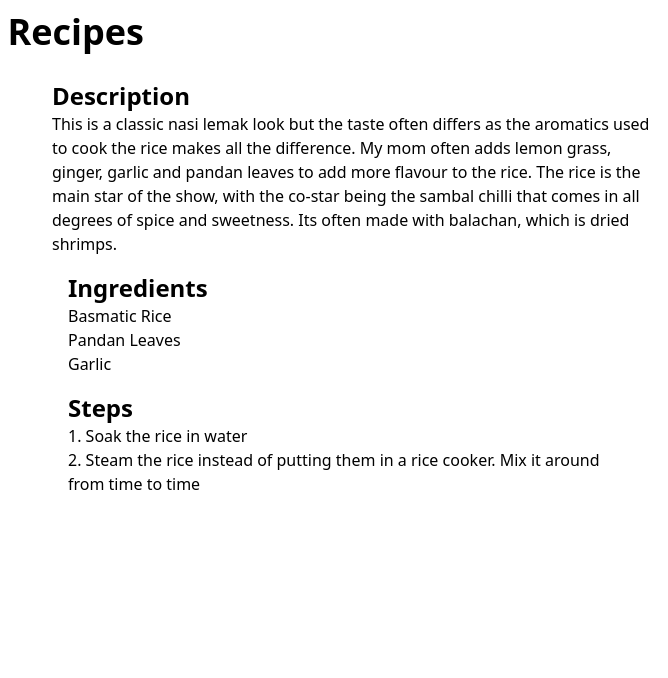
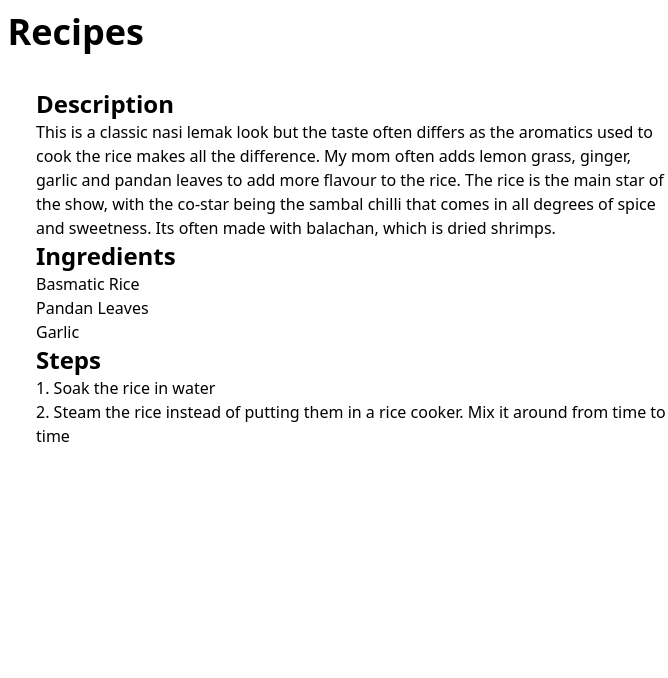
Before and after one commit to zactionn/odin-recipes, a website: page index.html in a window 1280 px wide. Shown: the full height of the page, 612-1280 px from the left. Drawn offline with Linux system fonts and the light colour scheme.

Commit message:
Fixed the misalignment of Ingredients and Steps Div by referencing margin to the parent div

```diff
--- a/index.html
+++ b/index.html
@@ -10,7 +10,7 @@
 <!--learn that to justify text, you must use only the text-x class-->
     <h1 class="text-center text-4xl font-bold m-3">Odin Recipes</h1>
 <!--combine flexbox utilities on container while maintaining grid, defines flexbox size -->
-    <div class="grid grid-flow-col lg:grid-cols-2 gap-4 items-start">
+    <div class="grid grid-flow-col lg:grid-cols-2 gap-4 items-start ">
 
 <!--container of the image-->
 <!--we can add   <div class="h-48 lg:h-64 w-full flex justify-center items-center">
@@ -25,24 +25,24 @@
     </div>
 
     <!--Description Goes Here-->
-    <div class="m-4">
+    <div class="mt-6">
         <h2 class="text-2xl font-semibold"> Description</h2>
         <p>This is a classic nasi lemak look but the taste often differs as the aromatics used to cook the rice makes all the difference. My mom often adds lemon grass, ginger, garlic and pandan leaves to add more flavour to the rice.
         The rice is the main star of the show, with the co-star being the sambal chilli that comes in all degrees of spice and sweetness. Its often made with balachan, which is dried shrimps.</p>
 
     <!--Ingredients Goes Here-->
-        <div class="m-4">
+        <div class="m-0">
     <h3 class="text-2xl font-semibold">Ingredients</h3>
     <ul>
         <li>Basmatic Rice</li>
         <li>Pandan Leaves</li>
         <li>Garlic</li>
-    </ul>
+
     </div>
 
     <!--Steps Goes Here-->
 
-    <div class="m-4">
+    <div class="m-0">
         <h4 class="text-2xl font-semibold">Steps</h4>
         <ol>
             <li>1. Soak the rice in water</li>
```
Also changed, not shown: src/output.css.
